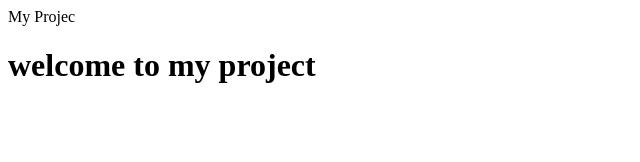
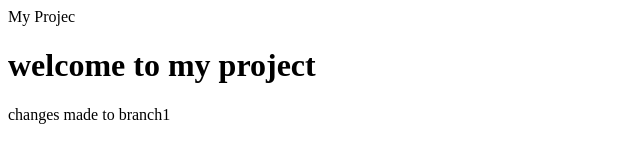
Before and after one commit to vyshnavikanne/MyProject, a plain HTML site: page index.html in a window 1280 px wide. Shown: the whole page, without its empty margins (0-640 px from the left). Drawn offline with Linux system fonts and the light colour scheme.

Commit message:
Update index.html from branch2

```diff
--- a/index.html
+++ b/index.html
@@ -4,5 +4,6 @@
   </head>
   <body>
     <h1>welcome to my project</h1>
+    <p> changes made to branch1 </p>
   </body>
 </html>
```
